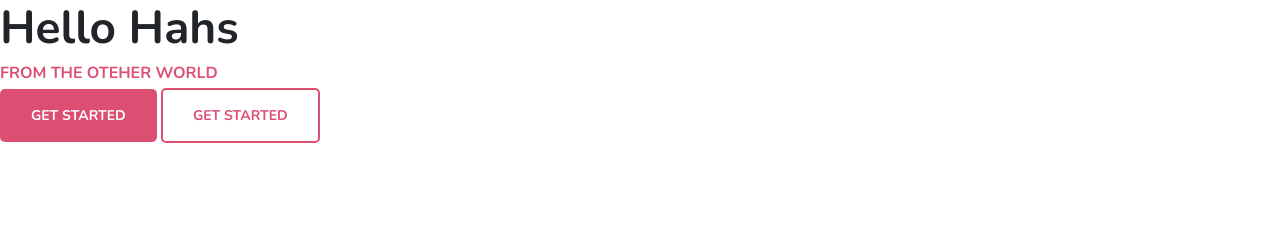
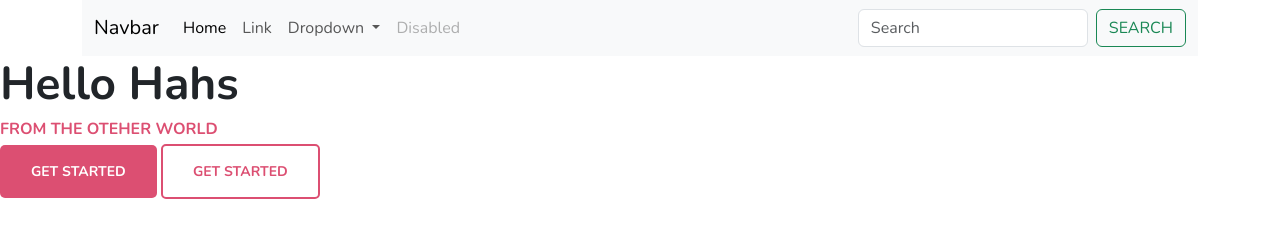
Before and after one commit to quynhtran158/Master, a plain HTML site: page index.html in a window 1280 px wide. Drawn offline with nearby package versions, Linux system fonts and the light colour scheme.

Commit message:
add margin and padding setting for universal selector

```diff
--- a/index.css
+++ b/index.css
@@ -1,5 +1,8 @@
 * {
   font-family: "Nunito", sans-serif;
+  box-sizing: border-box;
+  padding: 0;
+  margin: 0;
 }
 
 :root {
--- a/index.html
+++ b/index.html
@@ -40,6 +40,84 @@
   <body>
     <!-- Quỳnh -->
     <section id="navbar">
+      <div class="container navbar-container">
+        <div class="navbar-content">
+          <div class="navbar-logo"></div>
+          <nav class="navbar navbar-expand-lg navbar-light bg-light">
+            <div class="container-fluid">
+              <a class="navbar-brand" href="#">Navbar</a>
+              <button
+                class="navbar-toggler"
+                type="button"
+                data-bs-toggle="collapse"
+                data-bs-target="#navbarSupportedContent"
+                aria-controls="navbarSupportedContent"
+                aria-expanded="false"
+                aria-label="Toggle navigation"
+              >
+                <span class="navbar-toggler-icon"></span>
+              </button>
+              <div class="collapse navbar-collapse" id="navbarSupportedContent">
+                <ul class="navbar-nav me-auto mb-2 mb-lg-0">
+                  <li class="nav-item">
+                    <a class="nav-link active" aria-current="page" href="#"
+                      >Home</a
+                    >
+                  </li>
+                  <li class="nav-item">
+                    <a class="nav-link" href="#">Link</a>
+                  </li>
+                  <li class="nav-item dropdown">
+                    <a
+                      class="nav-link dropdown-toggle"
+                      href="#"
+                      id="navbarDropdown"
+                      role="button"
+                      data-bs-toggle="dropdown"
+                      aria-expanded="false"
+                    >
+                      Dropdown
+                    </a>
+                    <ul class="dropdown-menu" aria-labelledby="navbarDropdown">
+                      <li><a class="dropdown-item" href="#">Action</a></li>
+                      <li>
+                        <a class="dropdown-item" href="#">Another action</a>
+                      </li>
+                      <li><hr class="dropdown-divider" /></li>
+                      <li>
+                        <a class="dropdown-item" href="#"
+                          >Something else here</a
+                        >
+                      </li>
+                    </ul>
+                  </li>
+                  <li class="nav-item">
+                    <a
+                      class="nav-link disabled"
+                      href="#"
+                      tabindex="-1"
+                      aria-disabled="true"
+                      >Disabled</a
+                    >
+                  </li>
+                </ul>
+                <form class="d-flex">
+                  <input
+                    class="form-control me-2"
+                    type="search"
+                    placeholder="Search"
+                    aria-label="Search"
+                  />
+                  <button class="btn btn-outline-success" type="submit">
+                    Search
+                  </button>
+                </form>
+              </div>
+            </div>
+          </nav>
+        </div>
+      </div>
+
       <!-- Các element mẫu -->
       <h3 class="sub-title">Hello hahs</h3>
       <h6 class="title">From the oteher world</h6>
```
Also changed, not shown: img-quynh/about.jpeg (added), img-quynh/banner.png (added), img-quynh/bio.jpeg (added).
